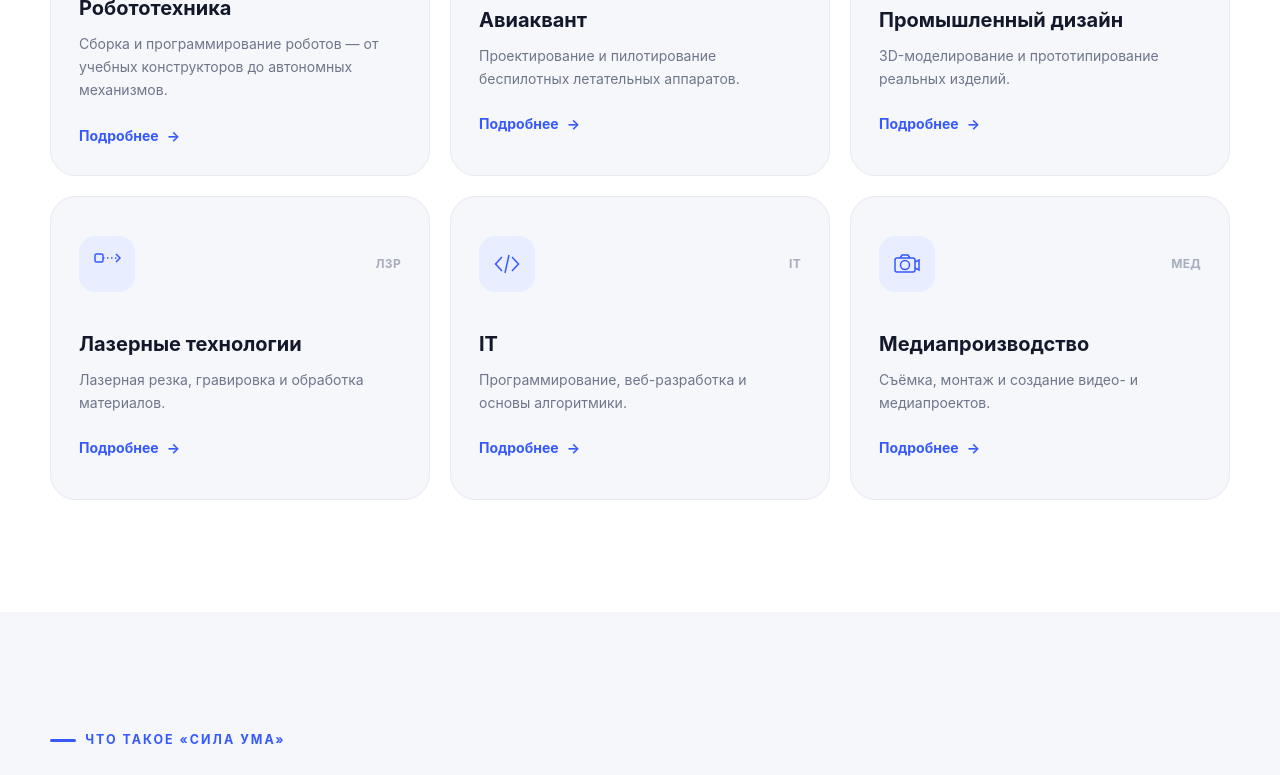
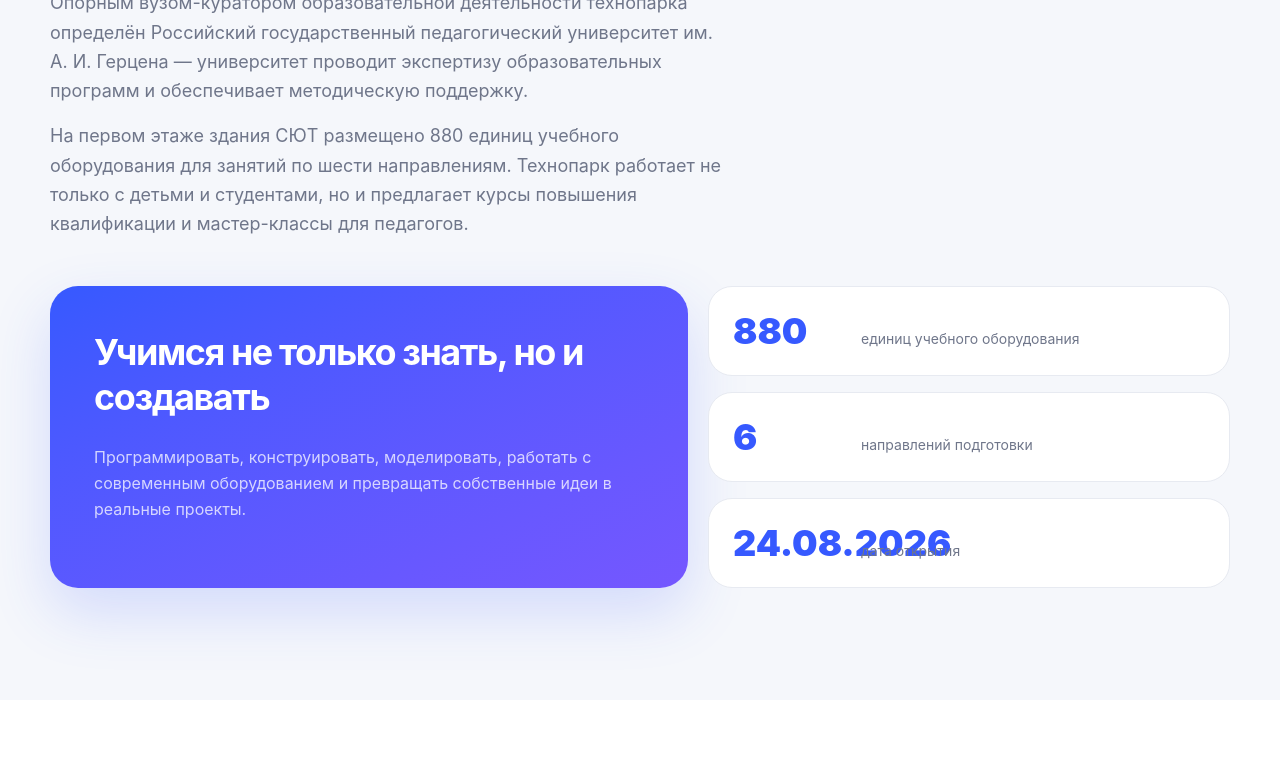
Before and after one commit to sila-uma/sila-uma.github.io, a Next.js app: page / in a window 1280 px wide. Shown: the part 1260-2035 px from the top of the page. Built offline with nearby package versions, Linux system fonts and the light colour scheme; a web font is replaced by a local one.

Commit message:
Reorder homepage sections to match the new narrative

```diff
--- a/src/app/page.tsx
+++ b/src/app/page.tsx
@@ -39,10 +39,10 @@
       <Header sections={site.sections} siteTitle={site.title} />
       <main>
         {show("hero") && <Hero site={site} directions={directions} />}
+        {show("about", about.visible) && <About about={about} />}
         {show("directions") && directions.length > 0 && <Directions directions={directions} />}
-        {show("about", about.visible) && <About about={about} />}
+        {show("gallery", gallery.visible) && <Gallery gallery={gallery} />}
         {show("news") && <News news={news} />}
-        {show("gallery", gallery.visible) && <Gallery gallery={gallery} />}
         {show("partners") && partners.length > 0 && <Partners partners={partners} />}
         {show("enrollment", enrollment.visible) && <SimpleSection id="enrollment" data={enrollment} />}
         {show("documents", documents.visible) && <SimpleSection id="documents" data={documents} />}
```
